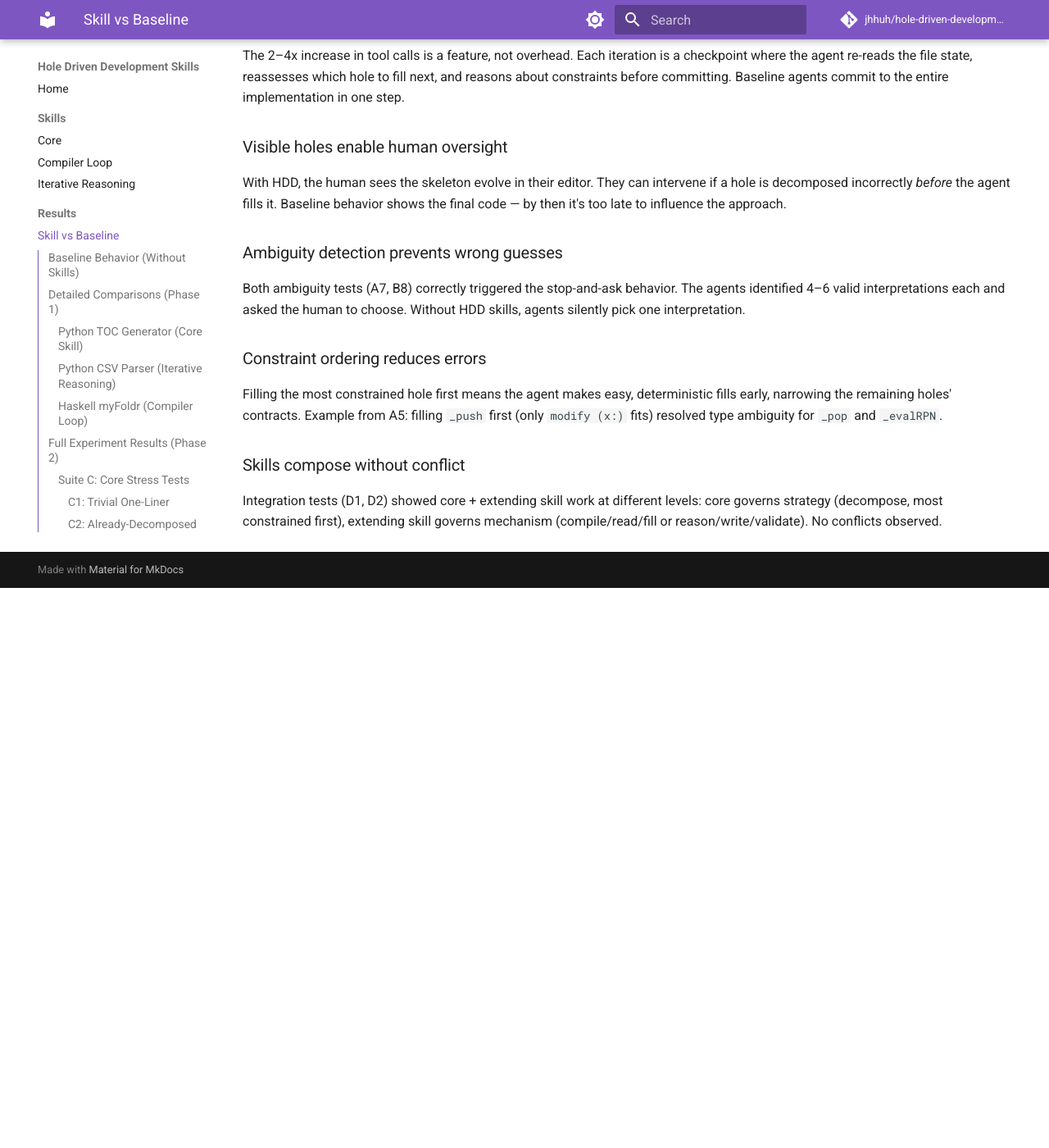
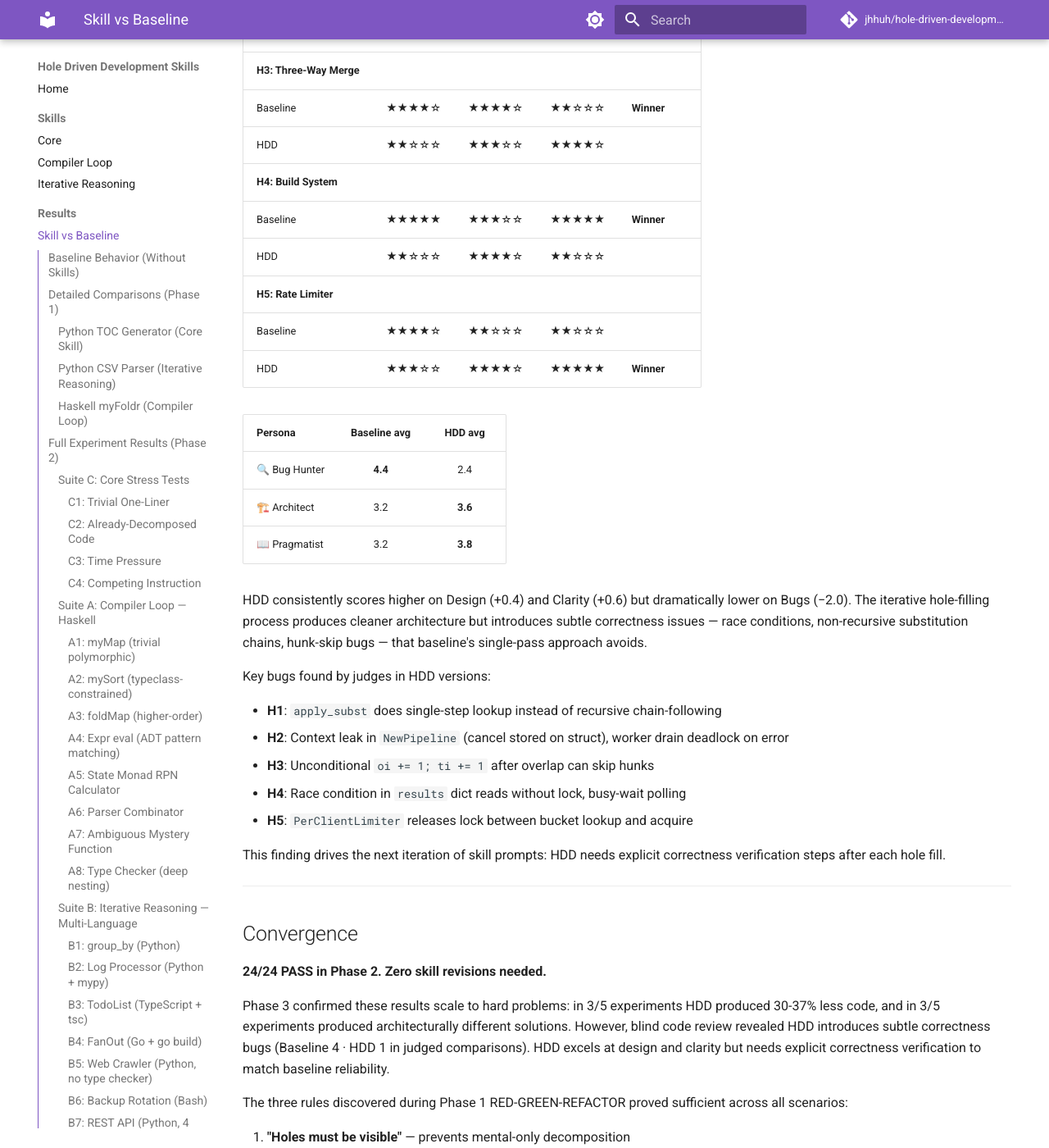
Before and after one commit to jhhuh/hole-driven-development-skill, an MkDocs documentation site: the page built from docs-site/results.md, in a window 1280 px wide and 1400 px high, scrolled down 13623 px. Shown: the whole window at 82% size. Built offline with MkDocs 1.6.1 and Material for MkDocs 9.7.7, drawn with Linux system fonts in a browser that asks for light colours; comment, search, counter and statistics services are not loaded; before the commit the page ends 14340 px from its top, so only the background shows below that; some of the changed text lies outside the part shown.

Commit message:
Add blind code review results with star ratings to README and results
Three AI judge personas (Bug Hunter, Architect, Pragmatist) blind-reviewed
all 5 hard experiments. Baseline wins 4/5 on correctness, but HDD scores
higher on Design (3.6 vs 3.2) and Clarity (3.8 vs 3.2).

```diff
--- a/docs-site/results.md
+++ b/docs-site/results.md
@@ -400,13 +400,55 @@ Line counts exclude comments, docstrings, and blank lines.
 
 In 3 of 5 hard experiments, HDD produced substantially less code (30-37% reduction). In 2 of 5, HDD produced slightly *more* code due to explicit decomposition and `select`-based patterns. More importantly, in 3 of 5 experiments (H3, H5, and H2), HDD produced **architecturally different** solutions — different decompositions that emerged from the constraint-first fill order.
 
+### Blind Code Review
+
+Both versions blind-reviewed by three AI judge personas (Bug Hunter, Architect, Pragmatist). Labels randomized — judges didn't know which used HDD. Scores are 1–5.
+
+**Result: Baseline 4 · HDD 1**
+
+| | 🔍 Bugs | 🏗️ Design | 📖 Clarity | |
+|:---|:---:|:---:|:---:|:---|
+| **H1: Type Inference** | | | | |
+| Baseline | ★★★★☆ | ★★★☆☆ | ★★★☆☆ | **Winner** |
+| HDD | ★★☆☆☆ | ★★★★☆ | ★★★★★ | |
+| **H2: Go Pipeline** | | | | |
+| Baseline | ★★★★★ | ★★★★☆ | ★★★★☆ | **Winner** |
+| HDD | ★★★☆☆ | ★★★☆☆ | ★★★☆☆ | |
+| **H3: Three-Way Merge** | | | | |
+| Baseline | ★★★★☆ | ★★★★☆ | ★★☆☆☆ | **Winner** |
+| HDD | ★★☆☆☆ | ★★★☆☆ | ★★★★☆ | |
+| **H4: Build System** | | | | |
+| Baseline | ★★★★★ | ★★★☆☆ | ★★★★★ | **Winner** |
+| HDD | ★★☆☆☆ | ★★★★☆ | ★★☆☆☆ | |
+| **H5: Rate Limiter** | | | | |
+| Baseline | ★★★★☆ | ★★☆☆☆ | ★★☆☆☆ | |
+| HDD | ★★★☆☆ | ★★★★☆ | ★★★★★ | **Winner** |
+
+| Persona | Baseline avg | HDD avg |
+|---|:---:|:---:|
+| 🔍 Bug Hunter | **4.4** | 2.4 |
+| 🏗️ Architect | 3.2 | **3.6** |
+| 📖 Pragmatist | 3.2 | **3.8** |
+
+HDD consistently scores higher on Design (+0.4) and Clarity (+0.6) but dramatically lower on Bugs (−2.0). The iterative hole-filling process produces cleaner architecture but introduces subtle correctness issues — race conditions, non-recursive substitution chains, hunk-skip bugs — that baseline's single-pass approach avoids.
+
+Key bugs found by judges in HDD versions:
+
+- **H1**: `apply_subst` does single-step lookup instead of recursive chain-following
+- **H2**: Context leak in `NewPipeline` (cancel stored on struct), worker drain deadlock on error
+- **H3**: Unconditional `oi += 1; ti += 1` after overlap can skip hunks
+- **H4**: Race condition in `results` dict reads without lock, busy-wait polling
+- **H5**: `PerClientLimiter` releases lock between bucket lookup and acquire
+
+This finding drives the next iteration of skill prompts: HDD needs explicit correctness verification steps after each hole fill.
+
 ---
 
 ## Convergence
 
 **24/24 PASS in Phase 2. Zero skill revisions needed.**
 
-Phase 3 confirmed these results scale to hard problems: in 3/5 experiments HDD produced 30-37% less code, and in 3/5 experiments produced architecturally different solutions.
+Phase 3 confirmed these results scale to hard problems: in 3/5 experiments HDD produced 30-37% less code, and in 3/5 experiments produced architecturally different solutions. However, blind code review revealed HDD introduces subtle correctness bugs (Baseline 4 · HDD 1 in judged comparisons). HDD excels at design and clarity but needs explicit correctness verification to match baseline reliability.
 
 The three rules discovered during Phase 1 RED-GREEN-REFACTOR proved sufficient across all scenarios:
 
```
Also changed, not shown: README.md (+27 -0 lines), 1 other file.
